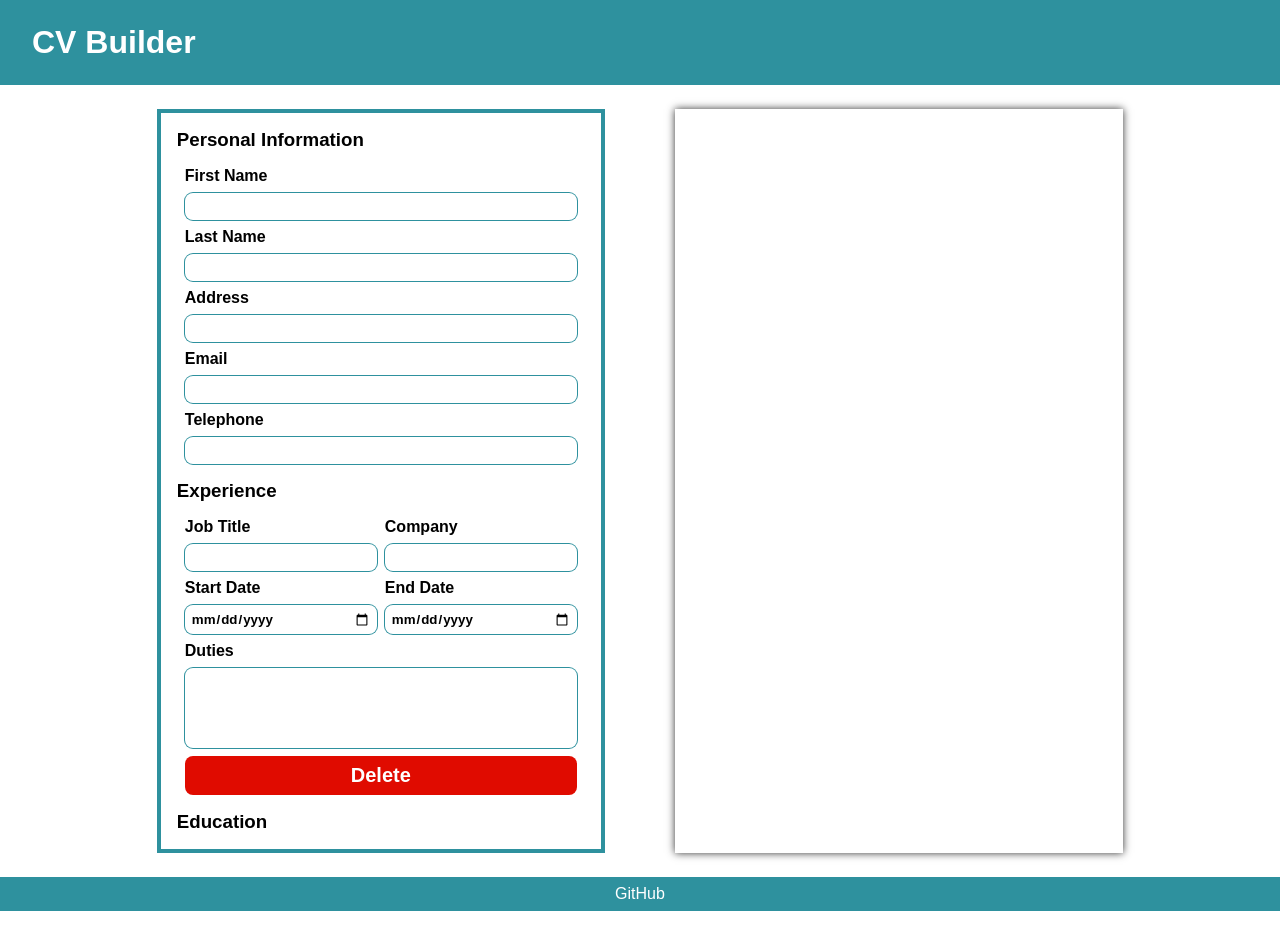
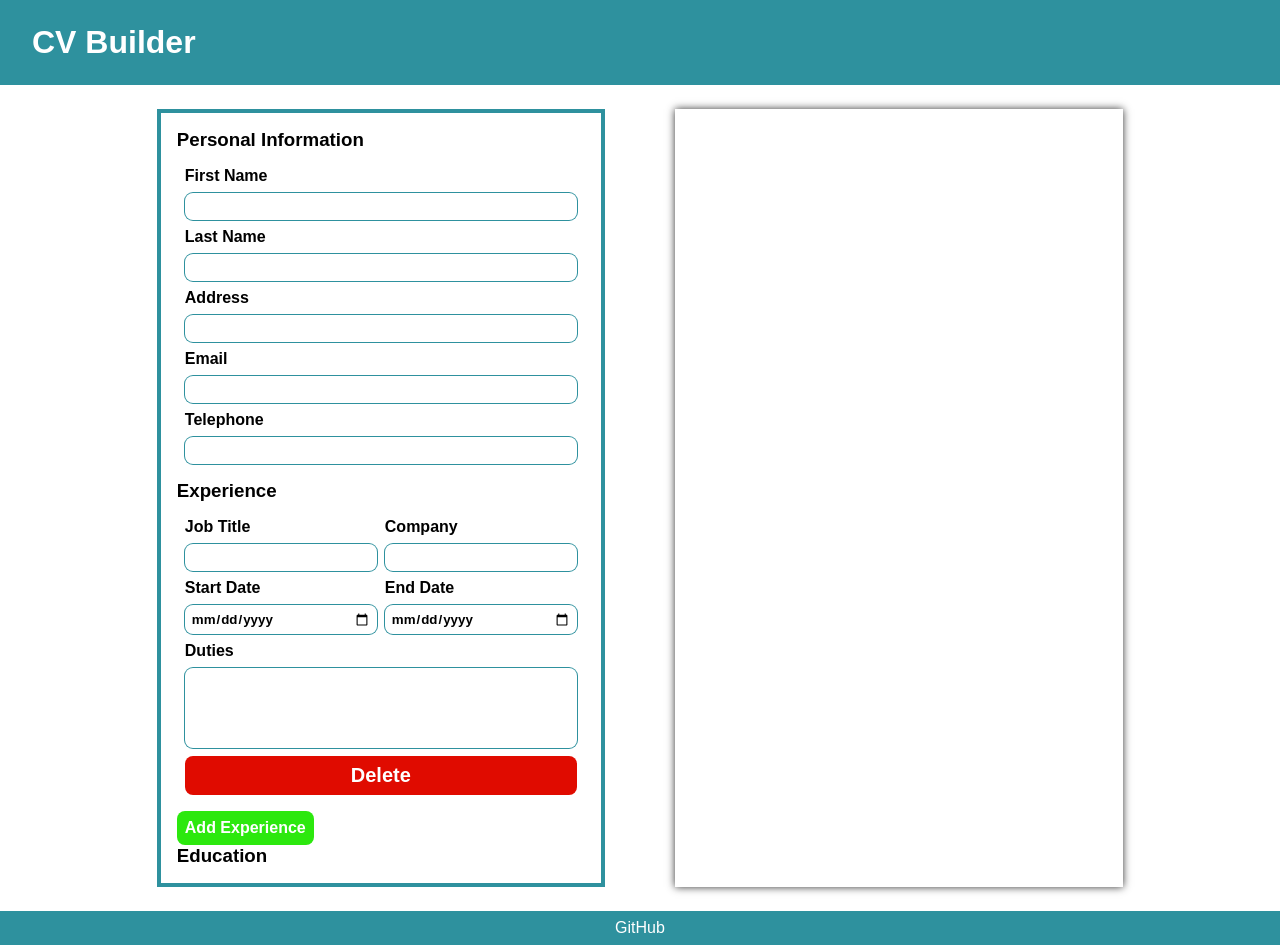
Before and after one commit to bkwong315/cv-application, a React app: page / in a window 1280 px wide. Before the commit the page ends 911 px from the top, so only its background shows below. Built offline with nearby package versions, Linux system fonts and the light colour scheme; the HTML template or start-up script is replaced by a standard one.

Commit message:
Add experience add btn

```diff
--- a/src/components/ExpEditor/ExpEditor.scss
+++ b/src/components/ExpEditor/ExpEditor.scss
@@ -0,0 +1,9 @@
+@import '../../globals.scss';
+
+.exp-editor {
+  .add-exp-btn {
+    @include button(#2ce80e, #37ff05);
+
+    font-size: 1rem;
+  }
+}
--- a/src/components/ExpEditor/ExpEditor.tsx
+++ b/src/components/ExpEditor/ExpEditor.tsx
@@ -8,6 +8,7 @@ class ExpEditor extends React.Component {
     return (
       <div className='exp-editor'>
         <ExpItem />
+        <button className='add-exp-btn'>Add Experience</button>
       </div>
     );
   }
```
